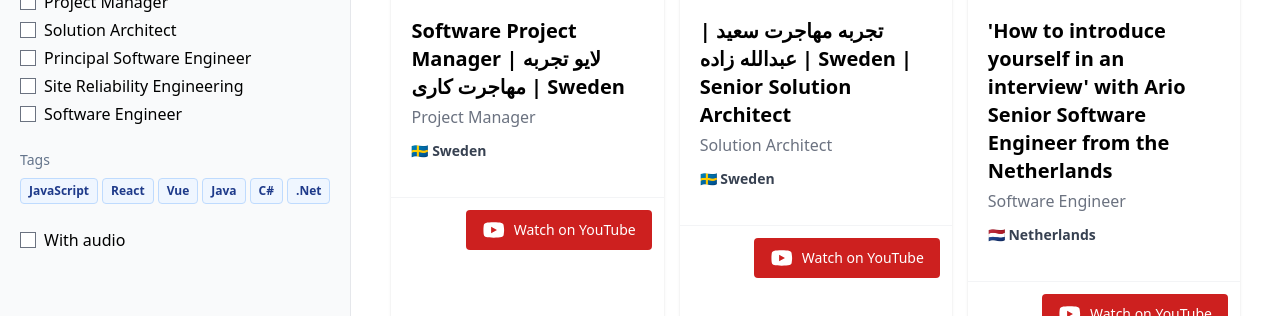
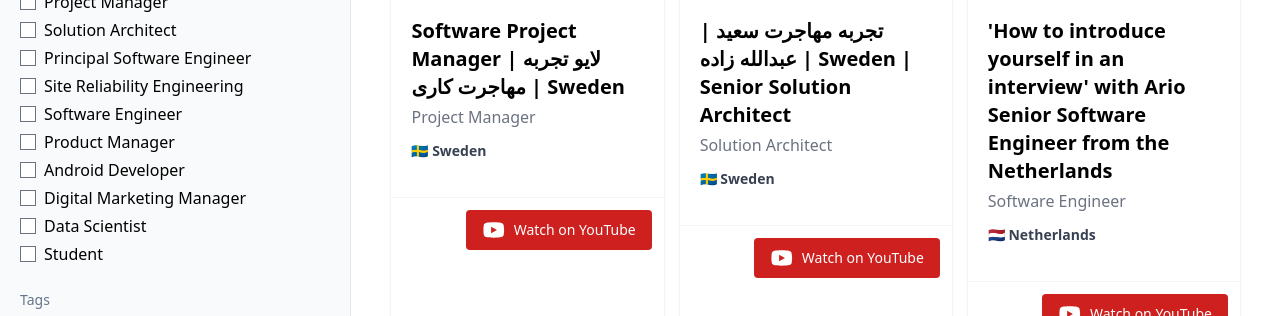
Before and after one commit to p3yman/tech-immigrants-archive, a Next.js app: page / in a window 1280 px wide. Shown: the part 800-1116 px from the top of the page. Built offline with nearby package versions, Linux system fonts and the light colour scheme.

Commit message:
update positions

```diff
--- a/src/data/positions.ts
+++ b/src/data/positions.ts
@@ -7,6 +7,11 @@ export const positions = [
   "Principal Software Engineer",
   "Site Reliability Engineering",
   "Software Engineer",
+  "Product Manager",
+  "Android Developer",
+  "Digital Marketing Manager",
+  "Data Scientist",
+  "Student"
 ] as const;
 
 export type Position = typeof positions[number];
```
